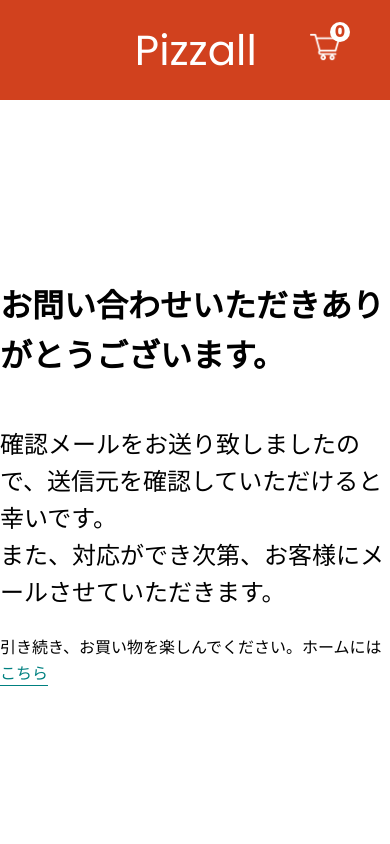
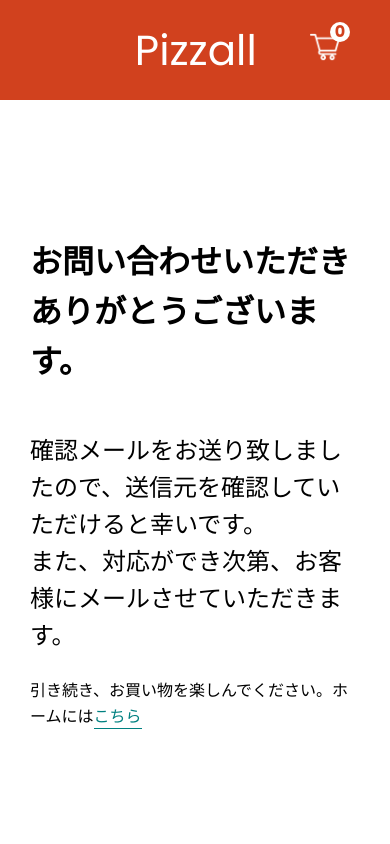
Before and after one commit to takahashigo/restaurant, a Next.js app in the folder restaurant/: page /success in a window 390 px wide. Shown: the top 844 px of the page. Built offline with nearby package versions, Linux system fonts and the light colour scheme; no server answers.

Commit message:
successPage（スマホ画面の改善）

```diff
--- a/restaurant/styles/Success.module.scss
+++ b/restaurant/styles/Success.module.scss
@@ -4,6 +4,9 @@
   display: flex;
   align-items: center;
   justify-content: center;
+  @media screen and (max-width: 480px) {
+    padding: 30px;
+  }
   .wrapper {
     display: flex;
     flex-direction: column;
```
